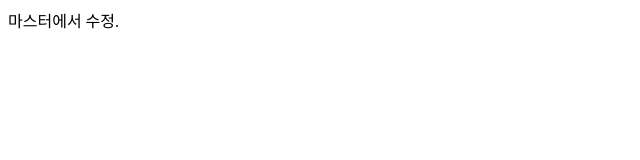
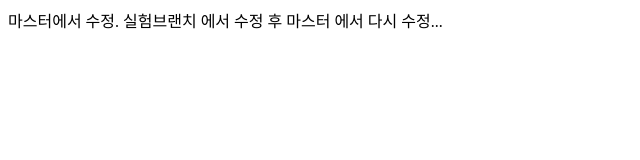
Before and after one commit to nampole/opentutorials, a plain HTML site: page index.html in a window 1280 px wide. Shown: the whole page, without its empty margins (0-640 px from the left). Drawn offline with Linux system fonts and the light colour scheme.

Commit message:
master edit again.....

```diff
--- a/index.html
+++ b/index.html
@@ -5,5 +5,6 @@
 </head>
 <body>
 마스터에서 수정.
+실험브랜치 에서 수정 후 마스터 에서 다시 수정...
 </body>
 </html>
```
